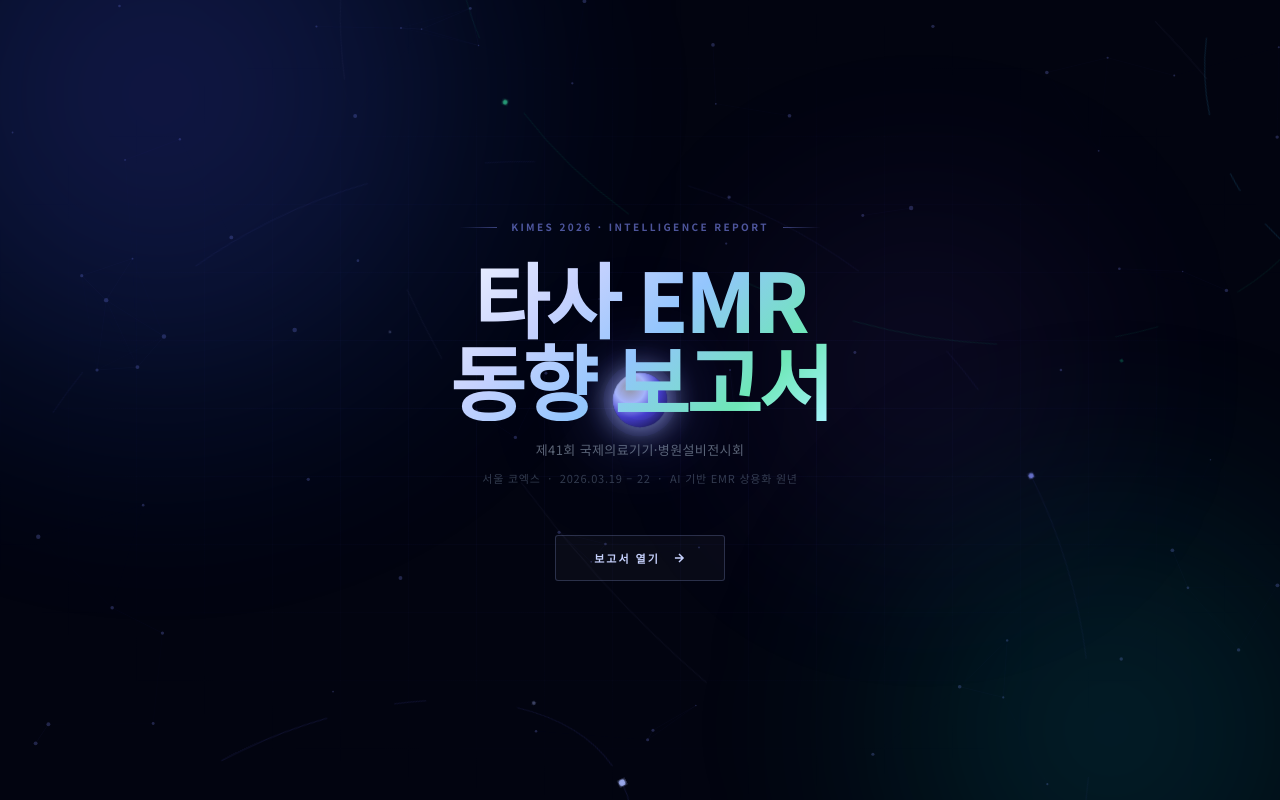
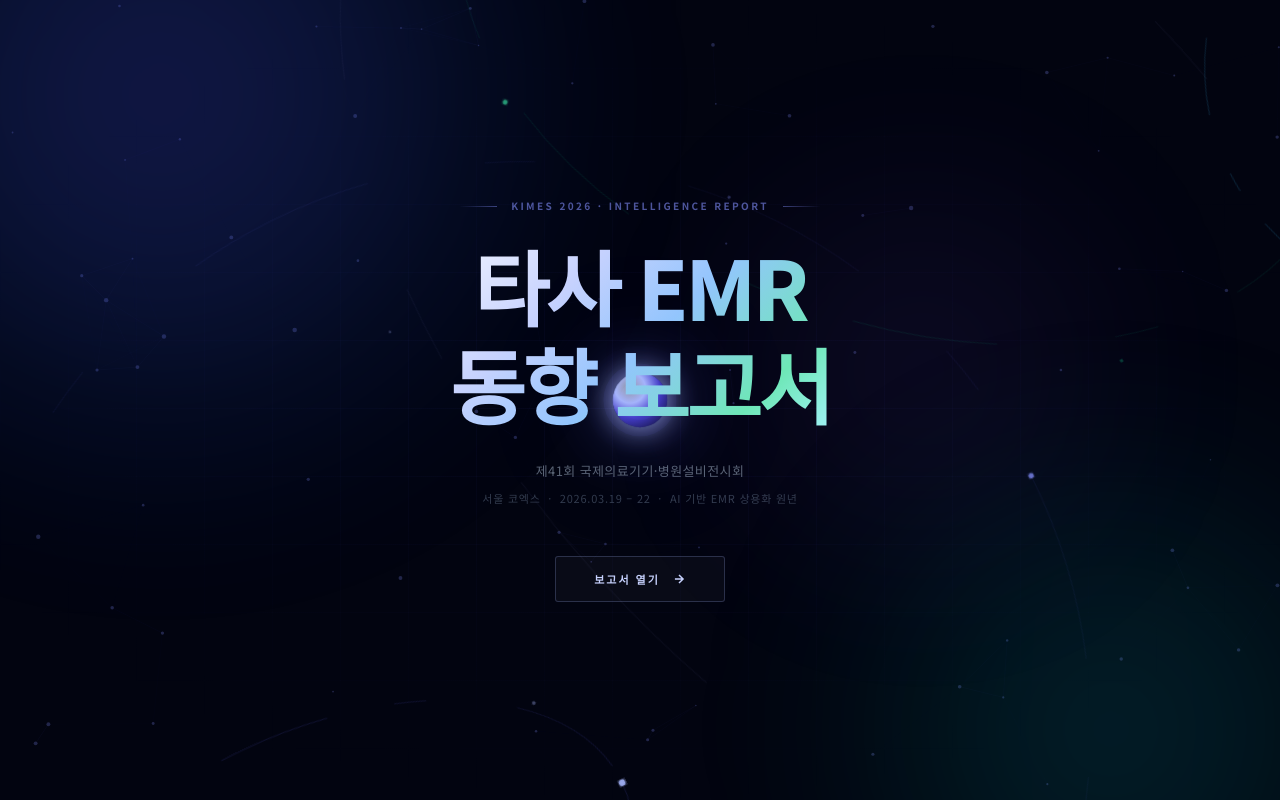
Before and after one commit to yujeongss/kimes, a plain HTML site: page kimes2026_report.html in a window 1280 px wide. Shown: the top 800 px of the page. Drawn offline with Linux system fonts and the light colour scheme.

Commit message:
fix: 메인 타이틀 글자 잘림 수정

```diff
--- a/kimes2026_report.html
+++ b/kimes2026_report.html
@@ -704,7 +704,8 @@
     .sp-eyebrow::after { background: linear-gradient(270deg, transparent, rgba(129,140,248,.45)); }
     .sp-title {
       font-size: clamp(42px, 7vw, 82px); font-weight: 800;
-      letter-spacing: -.04em; line-height: 1.0; margin-bottom: 18px;
+      letter-spacing: -.04em; line-height: 1.2; margin-bottom: 18px;
+      padding-bottom: 0.1em;
       background: linear-gradient(135deg, #F0F4FF 0%, #C7D2FE 28%, #93C5FD 52%, #6EE7B7 80%, #A5F3FC 100%);
       -webkit-background-clip: text; background-clip: text; -webkit-text-fill-color: transparent;
     }
```
